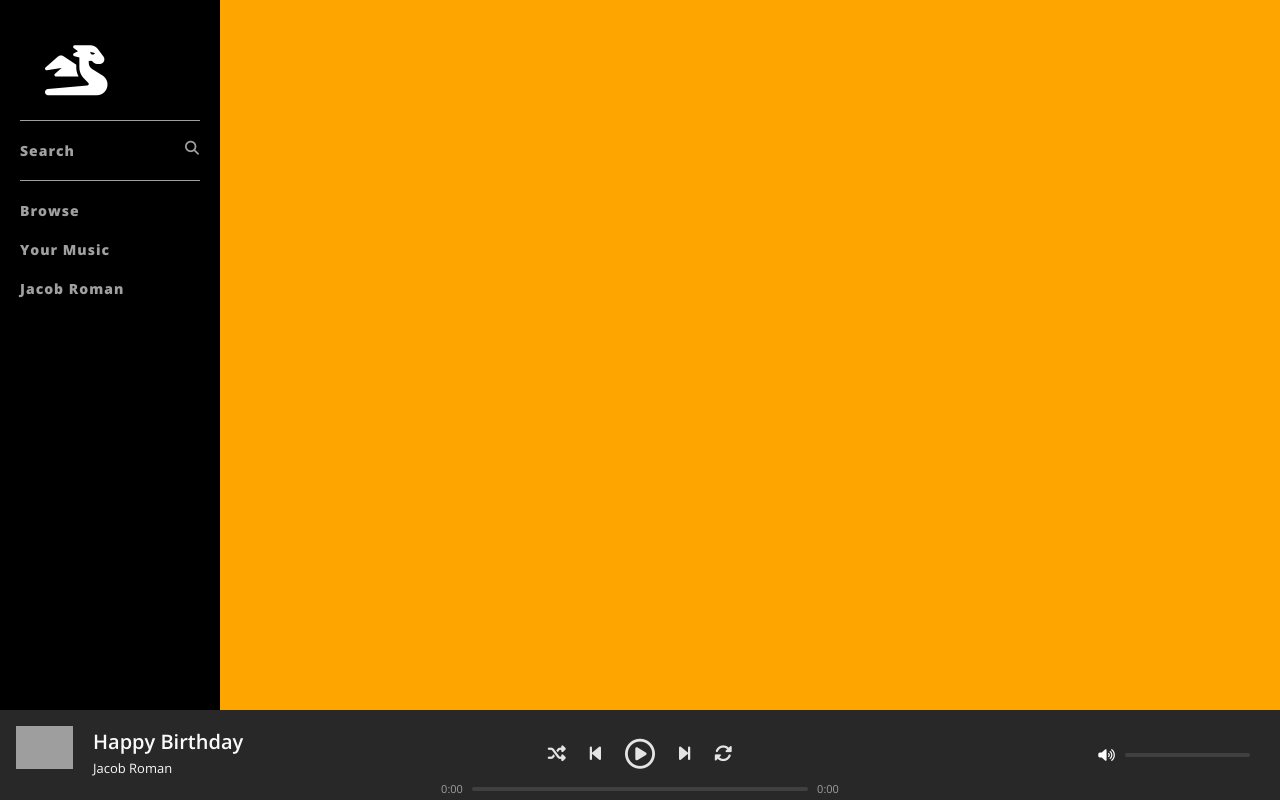
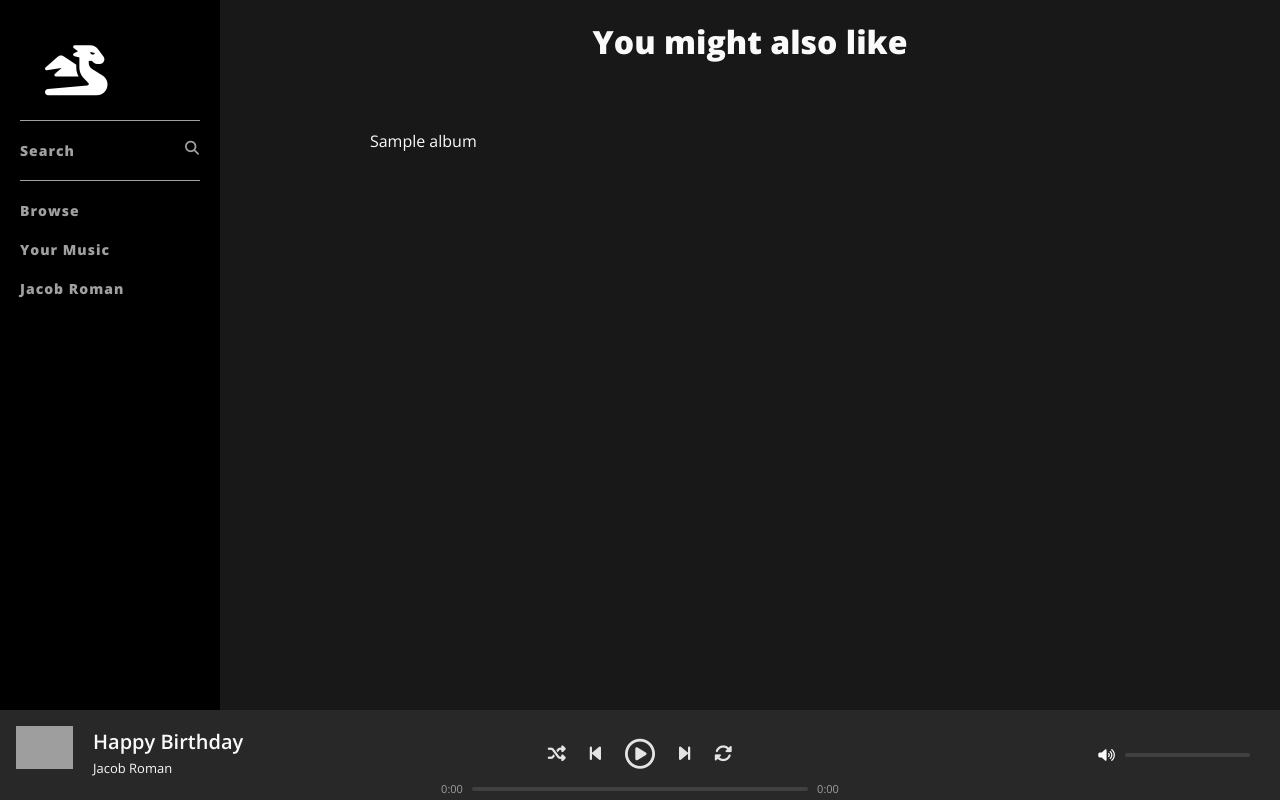
Before and after one commit to roman-bytes/slotify, a PHP site: page /slotify/index.php in a window 1280 px wide. Run offline with PHP 8.4, Linux system fonts and the light colour scheme; the visitor is signed in with stand-in values (Sample User, id 1); tables that the repository leaves empty or names only in its code hold one stand-in row (values such as "Sample post"); data that the repository does not hold is empty; some libraries are stand-ins or nearby versions; grey boxes are pictures that could not be loaded.

Commit message:
feat: adds in db info and gets main app content displayed in UI

```diff
--- /dev/null
+++ b/www/slotify/album.php
@@ -0,0 +1,3 @@
+<?php include("includes/header.php"); ?>
+
+<?php include("includes/footer.php"); ?>
--- a/www/slotify/assets/css/global.css
+++ b/www/slotify/assets/css/global.css
@@ -9,6 +9,7 @@ body {
   width: 100vw;
   height: 100vh;
   display: grid;
+  background: #181818;
   grid-template-columns: 1fr;
   grid-template-rows: 1fr;
   font-family: 'Open Sans', sans-serif;
--- a/www/slotify/assets/css/style.css
+++ b/www/slotify/assets/css/style.css
@@ -151,6 +151,7 @@
 main {
   display: grid;
   grid-template-columns: 220px auto;
+  overflow-x: hidden;
 }
 
 .navigation {
@@ -159,7 +160,39 @@ main {
 
 .app-content {
   grid-column-start: 2;
-  background: orange;
+  background: #181818;
+  color: var(--white);
+  margin-bottom: 125px;
+}
+
+.app-content h1 {
+  padding: 20px;
+  text-align: center;
+}
+
+.app-content .grid-view {
+  display: grid;
+  grid-template-columns: repeat(3, 1fr);
+  grid-auto-rows: 400px;
+  grid-column-gap: 20px;
+  grid-row-gap: 20px;
+  margin: 25px 50px;
+}
+
+.grid-view .grid-item img {
+  width: 100%;
+}
+
+.grid-view .grid-item .info {
+  text-align: center;
+  text-overflow: ellipsis;
+  overflow: hidden;
+  white-space: nowrap;
+}
+
+.grid-view .grid-item a {
+  text-decoration: none;
+  color: var(--white);
 }
 
 .navigation {
--- /dev/null
+++ b/www/slotify/includes/footer.php
@@ -0,0 +1,5 @@
+<?php include("includes/player.php"); ?>
+  </main>
+
+</body>
+</html>
--- /dev/null
+++ b/www/slotify/includes/header.php
@@ -0,0 +1,28 @@
+<?php
+  include('includes/config.php');
+
+  //Temp Logout
+  // session_destroy();
+
+  if (isset($_SESSION['userLoggedIn'])) {
+    $userLoggedIn = $_SESSION['userLoggedIn'];
+  } else {
+    header('Location: register.php');
+  }
+?>
+<!DOCTYPE html>
+<html lang="en">
+<head>
+  <meta charset="UTF-8">
+  <meta name="viewport" content="width=device-width, initial-scale=1.0">
+  <meta http-equiv="X-UA-Compatible" content="ie=edge">
+  <title>Slotify Player</title>
+  <script src="https://kit.fontawesome.com/8f9a3ae12e.js" crossorigin="anonymous"></script>
+  <link href="https://fonts.googleapis.com/css?family=Open+Sans:400,600,800&display=swap" rel="stylesheet">
+  <link rel="stylesheet" href="./assets/css/style.css">
+</head>
+<body>
+
+  <main>
+
+    <?php include("includes/nav.php"); ?>
--- /dev/null
+++ b/www/slotify/includes/nav.php
@@ -0,0 +1,23 @@
+<div class="navigation">
+  <a href="index.php" class="logo">
+    <i class="fas fa-dragon"></i>
+  </a>
+
+  <div class="group">
+    <div class="nav-item">
+      <a href="search.php" class="nav-item-link">Search<i class="fas fa-search"></i></a>
+    </div>
+  </div>
+
+  <div class="group">
+    <div class="nav-item">
+      <a href="browse.php" class="nav-item-link">Browse</a>
+    </div>
+    <div class="nav-item">
+      <a href="music.php" class="nav-item-link">Your Music</a>
+    </div>
+    <div class="nav-item">
+      <a href="profile.php" class="nav-item-link">Jacob Roman</a>
+    </div>
+  </div>
+</div>
--- /dev/null
+++ b/www/slotify/includes/player.php
@@ -0,0 +1,56 @@
+<div id="nowPlayingBarContainer">
+  <div class="now-playing-bar">
+    <div class="now-playing">
+      <div class="content">
+        <span class="album-link">
+          <img src="http://blog.iso50.com/wp-content/uploads/2013/12/Awake-Cover-612.jpg">
+        </span>
+        <div class="track-info">
+          <div class="track-song">
+            <span>Happy Birthday</span>
+          </div>
+          <div class="track-artist">
+            <span>Jacob Roman</span>
+          </div>
+        </div>
+      </div>
+    </div>
+    <div class="player-controls">
+      <div class="content player">
+        <div class="buttons">
+          <button class="shuffle" type="button" title="Shuffle button"><i class="fas fa-random"></i></button>
+          <button class="prev" type="button" title="Previous button"><i class="fas fa-step-backward"></i></button>
+          <button class="play" type="button" title="Play / Pause button"><i class="far fa-play-circle"></i></button>
+          <button class="pause" type="button" title="Play / Pause button"><i class="fas fa-pause"></i></button>
+          <button class="next" type="button" title="Next button"><i class="fas fa-step-forward"></i></button>
+          <button class="repeat" type="button" title="Repeat button"><i class="fas fa-sync-alt"></i></button>
+        </div>
+
+        <div class="playback-bar">
+          <span class="progress-time current">0:00</span>
+          <div class="progress-bar">
+            <div class="progress-bar-background">
+              <div class="progress"></div>
+            </div>
+          </div>
+          <span class="progress-time remaining">0:00</span>
+        </div>
+      </div>
+    </div>
+    <div class="volume-controls">
+      <div class="volume-bar">
+        <button class="volume" type="button" title="Volume button">
+          <i class="fas fa-volume-up"></i>
+        </button>
+        <button class="mute" type="button" title="Mute button">
+          <i class="fas fa-volume-mute"></i>
+        </button>
+        <div class="progress-bar">
+            <div class="progress-bar-background">
+              <div class="progress"></div>
+            </div>
+          </div>
+      </div>
+    </div>
+  </div>
+</div>
--- a/www/slotify/index.php
+++ b/www/slotify/index.php
@@ -1,115 +1,22 @@
-<?php
-  include('includes/config.php');
+<?php include("includes/header.php"); ?>
 
-  //Temp Logout
-  // session_destroy();
+    <div class="app-content">
+      <h1>You might also like</h1>
 
-  if (isset($_SESSION['userLoggedIn'])) {
-    $userLoggedIn = $_SESSION['userLoggedIn'];
-  } else {
-    header('Location: register.php');
-  }
-?>
-<!DOCTYPE html>
-<html lang="en">
-<head>
-  <meta charset="UTF-8">
-  <meta name="viewport" content="width=device-width, initial-scale=1.0">
-  <meta http-equiv="X-UA-Compatible" content="ie=edge">
-  <title>Slotify Player</title>
-  <script src="https://kit.fontawesome.com/8f9a3ae12e.js" crossorigin="anonymous"></script>
-  <link href="https://fonts.googleapis.com/css?family=Open+Sans:400,600,800&display=swap" rel="stylesheet">
-  <link rel="stylesheet" href="./assets/css/style.css">
-</head>
-<body>
+      <div class="grid-view">
+        <?php
+          $albumQuery = mysqli_query($con, "SELECT * FROM albums ORDER BY rand() LIMIT 10");
 
-  <main>
-
-    <div class="navigation">
-      <a href="index.php" class="logo">
-        <i class="fas fa-dragon"></i>
-      </a>
-
-      <div class="group">
-        <div class="nav-item">
-          <a href="search.php" class="nav-item-link">Search<i class="fas fa-search"></i></a>
-        </div>
-      </div>
-
-      <div class="group">
-        <div class="nav-item">
-          <a href="browse.php" class="nav-item-link">Browse</a>
-        </div>
-        <div class="nav-item">
-          <a href="music.php" class="nav-item-link">Your Music</a>
-        </div>
-        <div class="nav-item">
-          <a href="profile.php" class="nav-item-link">Jacob Roman</a>
-        </div>
+          while($row = mysqli_fetch_array($albumQuery)) {
+            echo "<div class='grid-item'>
+            <a href='album.php?id=" . $row['id'] . "'>
+              <img src='" . $row['artworkPath'] . "' />
+              <div class='info'>" . $row['title'] . "</div>
+            </a>
+            </div>";
+          }
+        ?>
       </div>
     </div>
 
-    <div class="app-content">
-
-    </div>
-
-    <div id="nowPlayingBarContainer">
-      <div class="now-playing-bar">
-        <div class="now-playing">
-          <div class="content">
-            <span class="album-link">
-              <img src="http://blog.iso50.com/wp-content/uploads/2013/12/Awake-Cover-612.jpg">
-            </span>
-            <div class="track-info">
-              <div class="track-song">
-                <span>Happy Birthday</span>
-              </div>
-              <div class="track-artist">
-                <span>Jacob Roman</span>
-              </div>
-            </div>
-          </div>
-        </div>
-        <div class="player-controls">
-          <div class="content player">
-            <div class="buttons">
-              <button class="shuffle" type="button" title="Shuffle button"><i class="fas fa-random"></i></button>
-              <button class="prev" type="button" title="Previous button"><i class="fas fa-step-backward"></i></button>
-              <button class="play" type="button" title="Play / Pause button"><i class="far fa-play-circle"></i></button>
-              <button class="pause" type="button" title="Play / Pause button"><i class="fas fa-pause"></i></button>
-              <button class="next" type="button" title="Next button"><i class="fas fa-step-forward"></i></button>
-              <button class="repeat" type="button" title="Repeat button"><i class="fas fa-sync-alt"></i></button>
-            </div>
-
-            <div class="playback-bar">
-              <span class="progress-time current">0:00</span>
-              <div class="progress-bar">
-                <div class="progress-bar-background">
-                  <div class="progress"></div>
-                </div>
-              </div>
-              <span class="progress-time remaining">0:00</span>
-            </div>
-          </div>
-        </div>
-        <div class="volume-controls">
-          <div class="volume-bar">
-            <button class="volume" type="button" title="Volume button">
-              <i class="fas fa-volume-up"></i>
-            </button>
-            <button class="mute" type="button" title="Mute button">
-              <i class="fas fa-volume-mute"></i>
-            </button>
-            <div class="progress-bar">
-                <div class="progress-bar-background">
-                  <div class="progress"></div>
-                </div>
-              </div>
-          </div>
-        </div>
-      </div>
-    </div>
-  </main>
-
-</body>
-</html>
+<?php include("includes/footer.php"); ?>
```
Also changed, not shown: www/slotify/assets/images/artwork/clearday.jpg (added), www/slotify/assets/images/artwork/energy.jpg (added), www/slotify/assets/images/artwork/funkyelement.jpg (added), www/slotify/assets/images/artwork/goinghigher.jpg (added), www/slotify/assets/images/artwork/popdance.jpg (added), www/slotify/assets/images/artwork/sweet.jpg (added), www/slotify/assets/images/artwork/ukulele.jpg (added).
